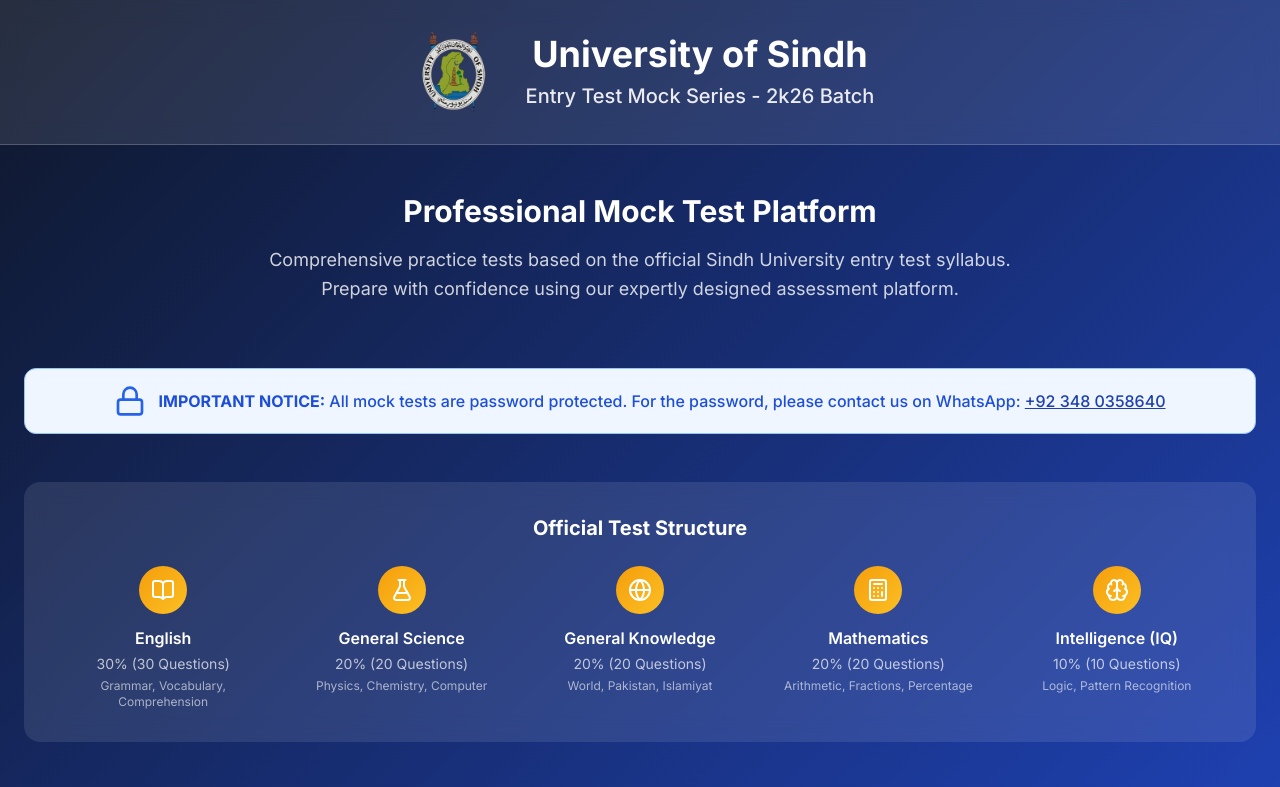
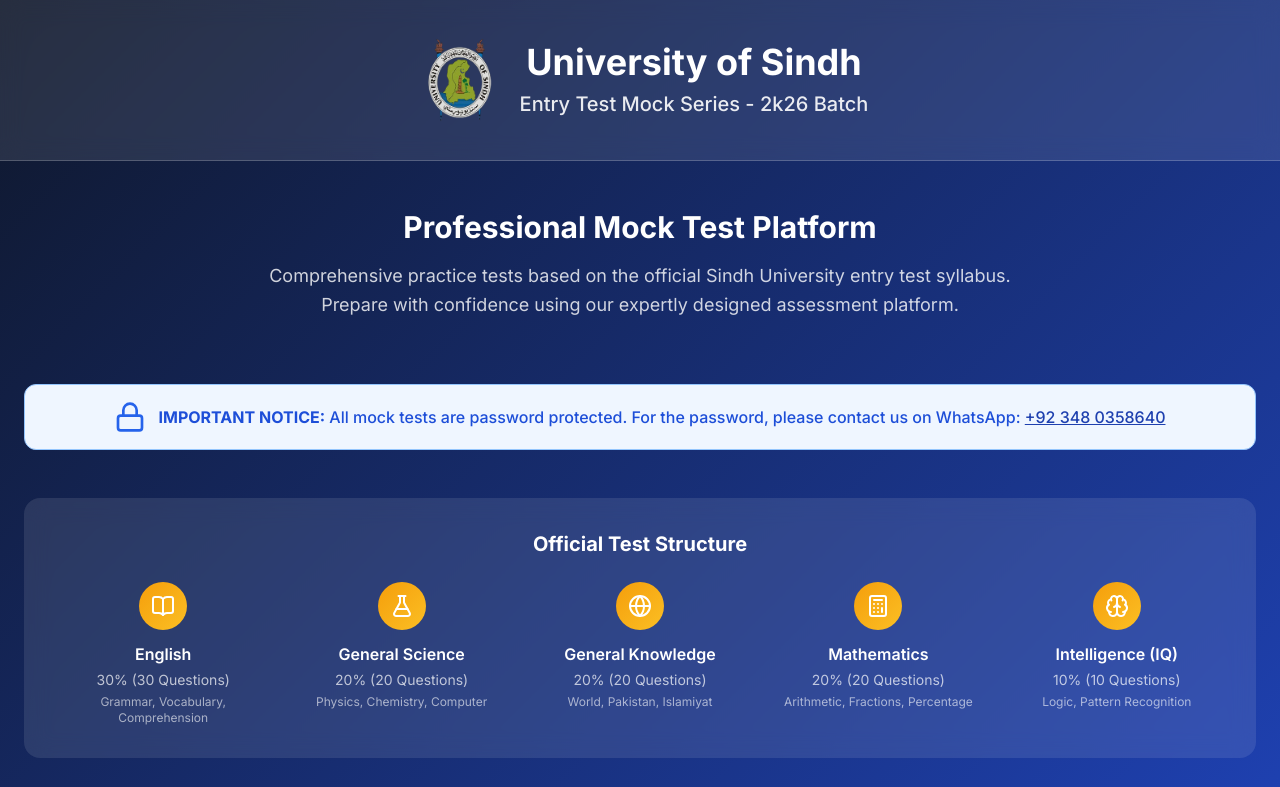
Before and after one commit to mkuk2013/UOS-Mock-Test, a plain HTML site: page index.html in a window 1280 px wide. Shown: the top 787 px of the page. Drawn offline with nearby package versions, Linux system fonts and the light colour scheme.

Commit message:
Update index.html

```diff
--- a/index.html
+++ b/index.html
@@ -223,8 +223,8 @@
 
     <!-- Header -->
     <header class="bg-white/10 backdrop-blur-md border-b border-white/20 animate-fadeInUp">
-        <div class="container mx-auto px-6 py-6">
-            <div class="flex items-center justify-center space-x-6">
+        <div class="container mx-auto px-8 py-8">
+            <div class="flex items-center justify-center space-x-3">
                 <img src="uos-logo.png" alt="University of Sindh Logo" class="h-24 w-24 object-contain">
                 <div class="text-center">
                     <h1 class="text-3xl md:text-4xl font-bold text-white mb-2 animate-slideInLeft">
```
